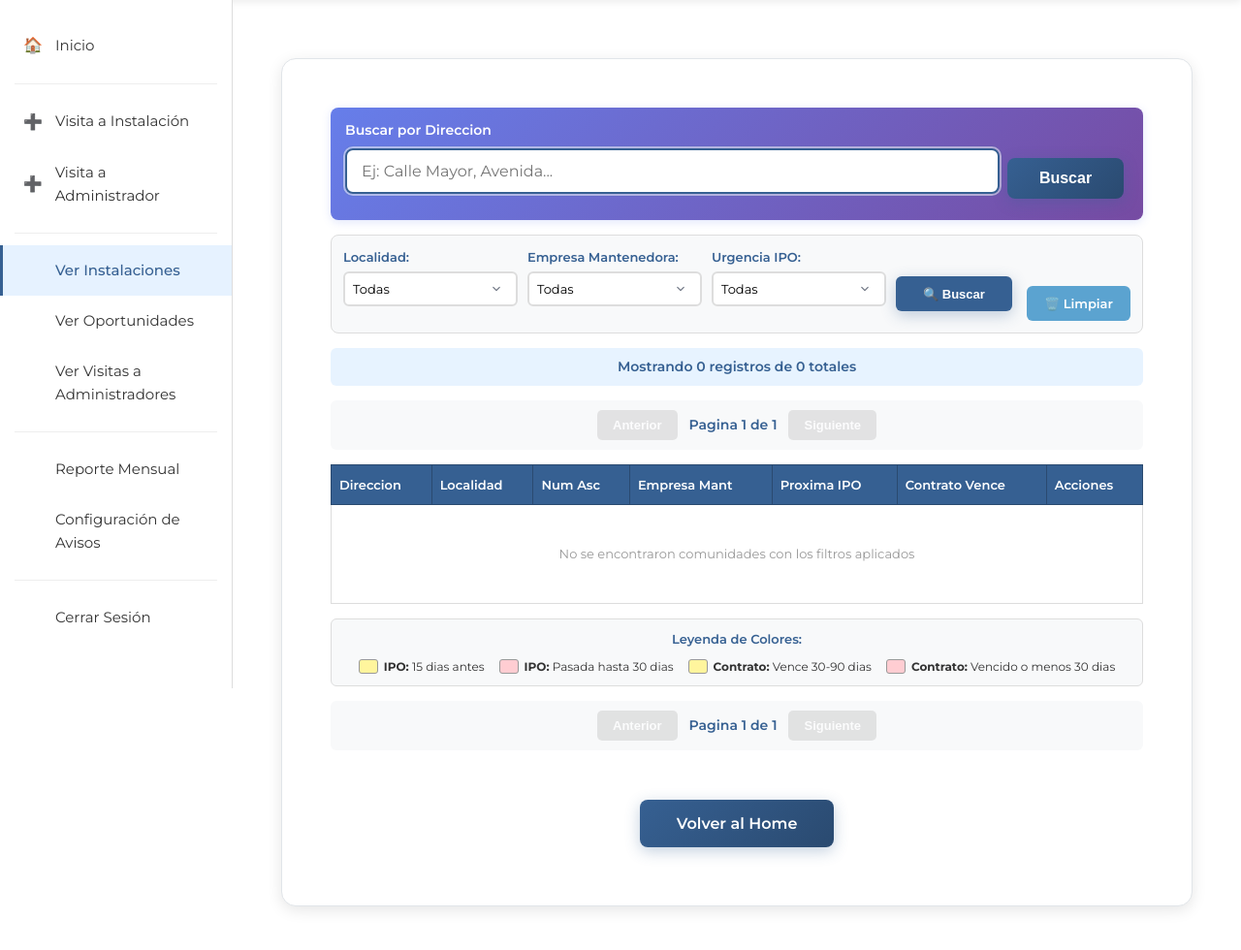
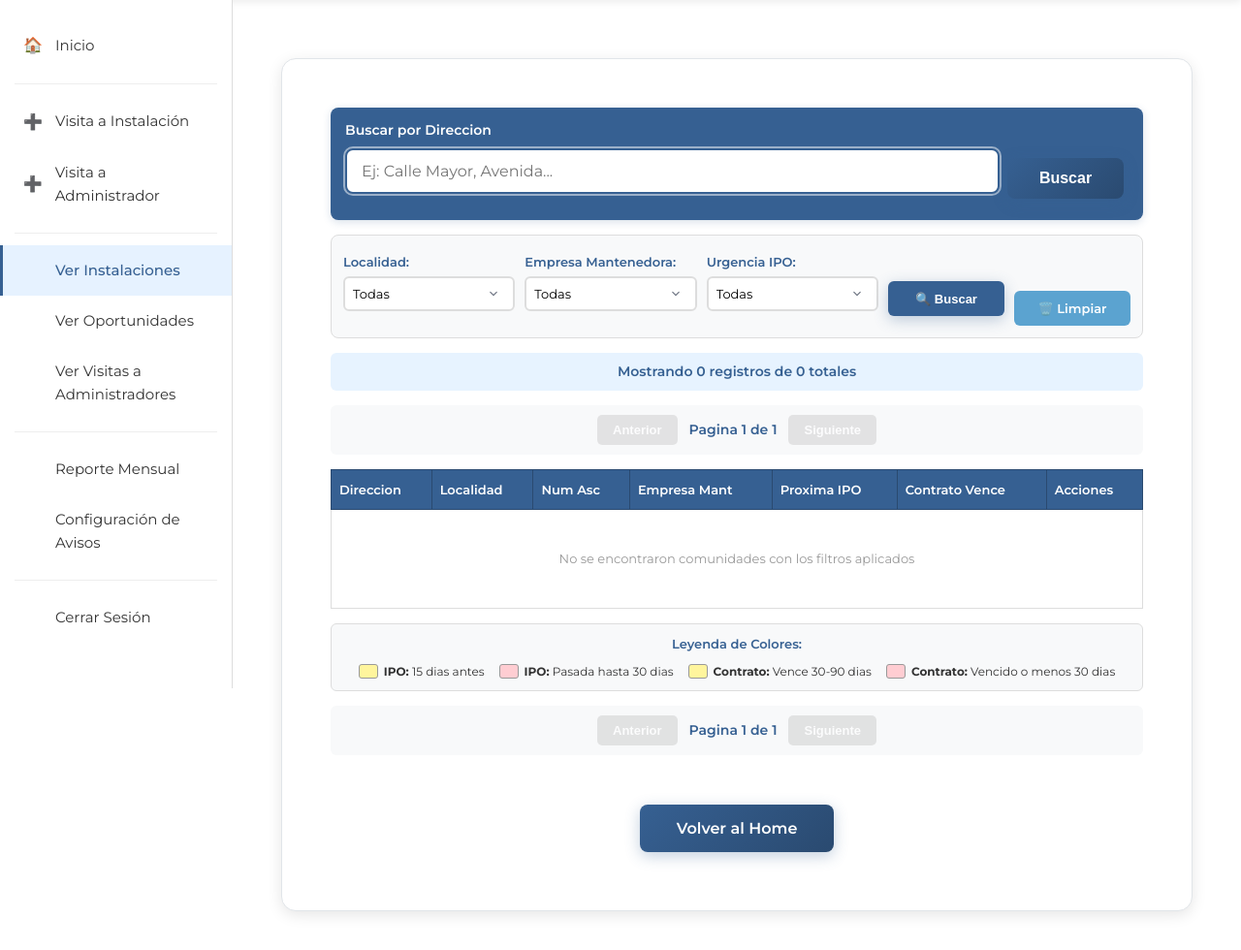
Before and after one commit to mstmarc/ascensoralert_, a Flask app: page /leads_dashboard in a window 1280 px wide. Shown: the part 90-1070 px from the top of the page at 97% size. Before the commit the page ends 1029 px from the top, so only its background shows below. Run offline with Flask 3, Linux system fonts and the light colour scheme; the visitor is signed in with stand-in values (Sample User, id 1); data that the repository does not hold is empty.

Commit message:
Update dashboard.html

```diff
--- a/templates/dashboard.html
+++ b/templates/dashboard.html
@@ -53,11 +53,11 @@
         }
 
         .buscador-destacado {
-            background: linear-gradient(135deg, #667eea 0%, #764ba2 100%);
+            background: #366092;
             padding: 12px 15px;
             border-radius: 8px;
             margin-bottom: 15px;
-            box-shadow: 0 2px 10px rgba(102, 126, 234, 0.2);
+            box-shadow: 0 2px 8px rgba(54, 96, 146, 0.2);
         }
 
         .buscador-input-container {
@@ -80,8 +80,8 @@
         }
 
         .btn-buscar {
-            background: white;
-            color: #667eea;
+            background: #2a4a70;
+            color: white;
             padding: 10px 20px;
             border: none;
             border-radius: 6px;
@@ -95,6 +95,7 @@
         .btn-buscar:hover {
             transform: translateY(-1px);
             box-shadow: 0 2px 8px rgba(0,0,0,0.2);
+            background: #1f3852;
         }
 
         .buscador-label {
@@ -123,7 +124,13 @@
             display: flex;
             flex-direction: column;
             flex: 1;
-            min-width: 150px;
+            min-width: 140px;
+        }
+
+        .filtro-grupo:nth-child(4),
+        .filtro-grupo:nth-child(5) {
+            flex: 0 0 120px;
+            min-width: 120px;
         }
 
         .filtro-grupo label {
@@ -139,6 +146,8 @@
             border-radius: 6px;
             font-size: 13px;
             transition: border 0.3s;
+            height: 36px;
+            box-sizing: border-box;
         }
 
         .filtro-grupo select:focus {
@@ -459,13 +468,19 @@
                             </select>
                         </div>
 
-                        <button type="submit" style="background: #366092; color: white; padding: 8px 18px; border: none; border-radius: 6px; font-weight: 600; cursor: pointer; font-size: 13px; white-space: nowrap; height: 36px; align-self: flex-end;">
-                            🔍 Buscar
-                        </button>
+                        <div class="filtro-grupo">
+                            <label style="visibility: hidden;">.</label>
+                            <button type="submit" style="background: #366092; color: white; padding: 0; border: none; border-radius: 6px; font-weight: 600; cursor: pointer; font-size: 13px; white-space: nowrap; height: 36px; width: 100%;">
+                                🔍 Buscar
+                            </button>
+                        </div>
 
-                        <a href="/leads_dashboard" style="background: #5ba3d0; color: white; padding: 8px 18px; text-decoration: none; border-radius: 6px; font-weight: 600; text-align: center; font-size: 13px; white-space: nowrap; height: 36px; display: flex; align-items: center; justify-content: center;">
-                            🗑️ Limpiar
-                        </a>
+                        <div class="filtro-grupo">
+                            <label style="visibility: hidden;">.</label>
+                            <a href="/leads_dashboard" style="background: #5ba3d0; color: white; padding: 0; text-decoration: none; border-radius: 6px; font-weight: 600; text-align: center; font-size: 13px; white-space: nowrap; height: 36px; display: flex; align-items: center; justify-content: center;">
+                                🗑️ Limpiar
+                            </a>
+                        </div>
                     </div>
                 </div>
 
```
